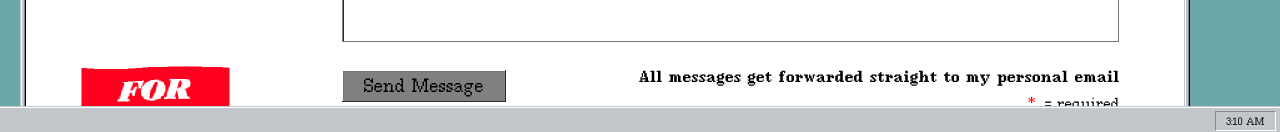
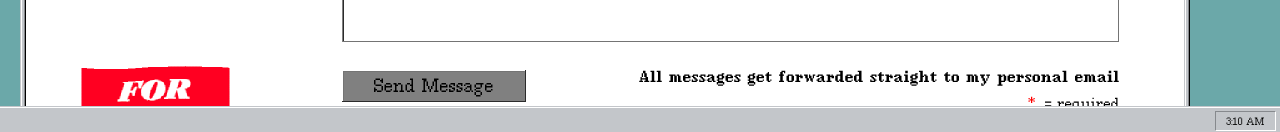
Before and after one commit to henryjeff/portfolio-inner-site, a React (Create React App) app: page /contact in a window 1280 px wide. Shown: the part 666-798 px from the top of the page. Built offline with nearby package versions, Linux system fonts and the light colour scheme; a web font is replaced by a local one.

Commit message:
new events

```diff
--- a/public/index.html
+++ b/public/index.html
@@ -28,7 +28,13 @@
   <script>
     window.onload = () => {
       addEventListener('mousemove', (event) => {
-                window.parent.postMessage({ clientX: event.clientX, clientY: event.clientY }, '*');
+        window.parent.postMessage({ clientX: event.clientX, clientY: event.clientY, type: 'mousemove' }, '*');
+      });
+      addEventListener('mousedown', (event) => {
+        window.parent.postMessage({ type: 'mousedown' }, '*');
+      });
+      addEventListener('keydown', (event) => {
+        window.parent.postMessage({ type: 'keydown', key: event.key }, '*');
       });
     };
   </script>
--- a/src/components/site/Contact.tsx
+++ b/src/components/site/Contact.tsx
@@ -262,16 +262,18 @@ const styles: StyleSheetCSS = {
         alignItems: 'center',
     },
     formInfo: {
+        textAlign: 'right',
         display: 'flex',
         flexDirection: 'column',
         alignItems: 'flex-end',
+        paddingLeft: 24,
     },
     star: {
         paddingRight: 4,
         color: 'red',
     },
     button: {
-        width: 164,
+        minWidth: 184,
         height: 32,
     },
     header: {
--- a/src/index.css
+++ b/src/index.css
@@ -194,10 +194,11 @@ input:active {
     border: none;
     color: black;
     font-size: 18px;
-    flex-shrink: 1;
+    /* flex-shrink: 1; */
     padding: 4px 12px;
     cursor: pointer;
     font-family: Millennium;
+    overflow: hidden;
 }
 
 .site-button:hover {
```
Lines whose indentation alone changed are shown as unchanged.
